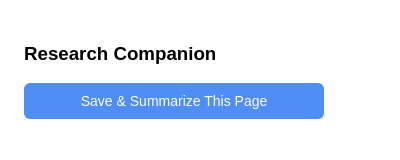
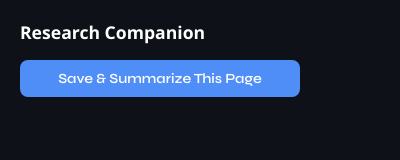
Before and after one commit to ayanshv/Research-Companion, a browser extension: page extension/popup.html in a window 400 px wide. Drawn offline with Linux system fonts and the light colour scheme.

Commit message:
feat: professional popup redesign with Syne font and dark theme

```diff
--- a/dashboard/style.css
+++ b/dashboard/style.css
@@ -7,8 +7,9 @@
 body {
   background-color: #0e1117;
   color: #ffffff;
-  font-family: 'Segoe UI', sans-serif;
+  font-family: 'Syne', sans-serif;
   padding: 40px;
+}
 }
 
 .header {
--- a/extension/popup.html
+++ b/extension/popup.html
@@ -2,12 +2,55 @@
 <html>
 <head>
   <meta charset="UTF-8">
+  <link href="https://fonts.googleapis.com/css2?family=Syne:wght@400;600;700&display=swap" rel="stylesheet">
   <style>
-    body { width: 300px; padding: 16px; font-family: sans-serif; }
-    button { width: 100%; padding: 10px; background: #4F8EF7;
-             color: white; border: none; border-radius: 6px;
-             cursor: pointer; font-size: 14px; }
-    #status { margin-top: 12px; font-size: 13px; color: #555; }
+    * {
+      margin: 0;
+      padding: 0;
+      box-sizing: border-box;
+    }
+
+    body {
+      width: 320px;
+      padding: 20px;
+      font-family: 'Segoe UI', lobster;
+      background-color: #0e1117;
+      color: #ffffff;
+      border-radius: 16px;
+      overflow: hidden;
+    }
+
+    h3 {
+      font-size: 1.1rem;
+      margin-bottom: 16px;
+      color: #ffffff;
+    }
+
+    button {
+  width: 100%;
+  padding: 10px;
+  background: #4F8EF7;
+  color: white;
+  border: none;
+  border-radius: 8px;
+  cursor: pointer;
+  font-size: 14px;
+  font-family: 'Syne', sans-serif;
+  font-weight: 600;
+  transition: background 0.2s;
+}
+    }
+
+    button:hover {
+      background: #3a7de8;
+    }
+
+    #status {
+      margin-top: 12px;
+      font-size: 13px;
+      color: #888;
+      text-align: center;
+    }
   </style>
 </head>
 <body>
```
Also changed, not shown: dashboard/index.html (+2 -0 lines).
